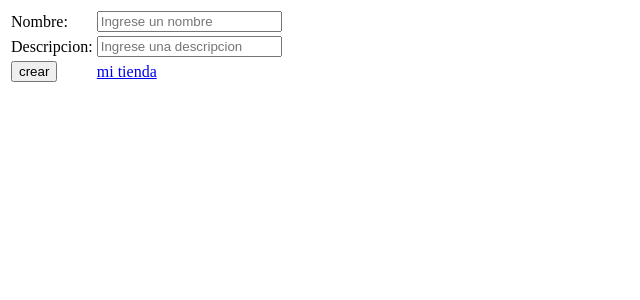
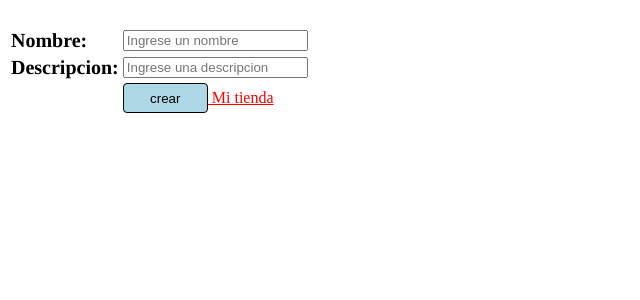
Before and after one commit to CrisEdward/tesis-mbe-inacap, a PHP site: page /creartienda.php in a window 1280 px wide. Shown: the top 300 px of the page, without its empty margins (0-640 px from the left). Run offline with PHP 8.4, Linux system fonts and the light colour scheme.

Commit message:
modificacion de label

```diff
--- a/creartienda.php
+++ b/creartienda.php
@@ -7,17 +7,19 @@
     <link rel="stylesheet" href="css/form.css">
     <form method="post" id="formp">
       <table>
+        <br>
         <tr>
-          <td><label>Nombre:</label></td>
+          <td><label class="lbl1">Nombre:</label></td>
           <td><input type="text" name="nombre" placeholder="Ingrese un nombre"></td>
         </tr>
         <tr>
-          <td><label>Descripcion: </label></td>
+          <td><label class="lbl1">Descripcion: </label></td>
           <td><input type="text" name="descripcion" placeholder="Ingrese una descripcion"></td>
         </tr>
         <tr>
-          <td><input type="submit" name="crear" value="crear"></td>
-          <td><a href="mitienda.php"> mi tienda</a> </td>
+          <td></td>
+          <td><input type="submit" name="crear" value="crear" id="btnCrear"><a href="mitienda.php" id="link" > Mi tienda</a></td>
+
         </tr>
       </table>
     </form>
--- a/css/form.css
+++ b/css/form.css
@@ -44,3 +44,19 @@
     font-size: 20px;
     color: white;
 }
+/*agregar tienda */
+.lbl1{
+    font-family: times, times new roman;
+    font-size: 20px;
+    font-weight: bold;
+}
+#btnCrear{
+    width: 85px;
+    height: 30px;
+    border-radius:4px;
+    border: 1px solid;
+    background-color: lightblue;
+}
+#link{
+    color: red;
+}
--- a/producto.php
+++ b/producto.php
@@ -36,6 +36,9 @@ $_SESSION['producto'] = $producto;
      </div>
      <div class="info">
        <form class="" action="micarrito.php" method="post">
+       <input type="hidden" name="nombre" value="<?php echo $producto['nombre']; ?>">
+       <input type="hidden" name="descripcion" value="<?php echo $producto['descripcion']; ?>">
+       <input type="hidden" name="precio" value="<?php echo $producto['precio']; ?>">
 
          <div class="nombre"><h3><?php echo $producto['nombre']; ?></h3></div>
          <div class="valor"> <label>PRECIO: $</label> <?php echo $producto['precio'];?> </div>
```
Also changed, not shown: css/home.css (+17 -7 lines), home.php (+4 -3 lines), micarrito.php (+11 -6 lines).
